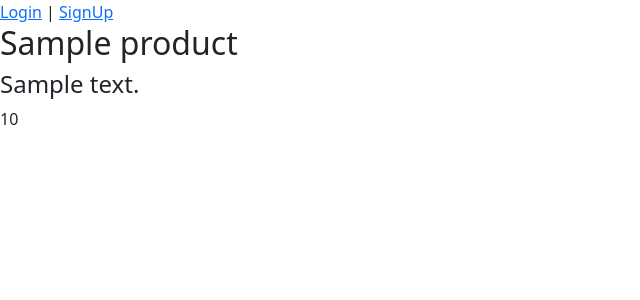
After one commit to lenis03/OnlineShop, a Django app: template products/templates/products/product_detail.html in a window 1280 px wide. The commit adds this page. Shown: the top 300 px of the page, without its empty margins (0-640 px from the left). Run offline with Django 4.2, Linux system fonts and the light colour scheme; the template is opened without the code that fills it: most values are stand-ins (such as "Sample title", 1, 10 or a date in 2020).

Commit message:
add product detail view

```diff
--- a/products/models.py
+++ b/products/models.py
@@ -1,4 +1,5 @@
 from django.db import models
+from django.shortcuts import reverse
 
 
 class Products(models.Model):
@@ -12,3 +13,6 @@ class Products(models.Model):
 
     def __str__(self):
         return self.title
+
+    def get_absolute_url(self):
+        return reverse('product_detail', args=[self.id])
--- /dev/null
+++ b/products/templates/products/product_detail.html
@@ -0,0 +1,14 @@
+{% extends '_base.html' %}
+
+
+{% block page_title %}
+    ProductDetail
+{% endblock %}
+
+{% block content %}
+
+    <h2>{{ product.title }}</h2>
+    <h4>{{ product.description }}</h4>
+    <p>{{ product.price }}</p>
+
+{% endblock %}
--- a/products/templates/products/product_list.html
+++ b/products/templates/products/product_list.html
@@ -7,7 +7,7 @@
 
 {% block content %}
     {% for product in products %}
-        <h2>{{ product.title }}</h2>
+       <a href="{{ product.get_absolute_url }}"> <h2>{{ product.title }}</h2></a>
     {% endfor %}
 
 {% endblock %}
--- a/products/urls.py
+++ b/products/urls.py
@@ -5,4 +5,6 @@ from . import views
 
 urlpatterns = [
     path('', views.ProductsListView.as_view(), name='product_list'),
+    path('<int:pk>/', views.ProductDetailView.as_view(), name='product_detail'),
+
 ]
--- a/products/views.py
+++ b/products/views.py
@@ -8,3 +8,9 @@ class ProductsListView(generic.ListView):
     queryset = Products.objects.filter(active=True)
     template_name = 'products/product_list.html'
     context_object_name = 'products'
+
+
+class ProductDetailView(generic.DetailView):
+    model = Products
+    template_name = 'products/product_detail.html'
+    context_object_name = 'product'
```
